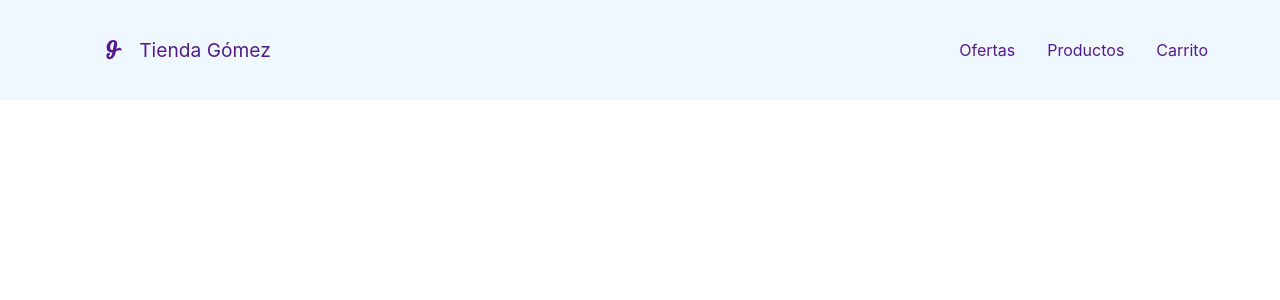
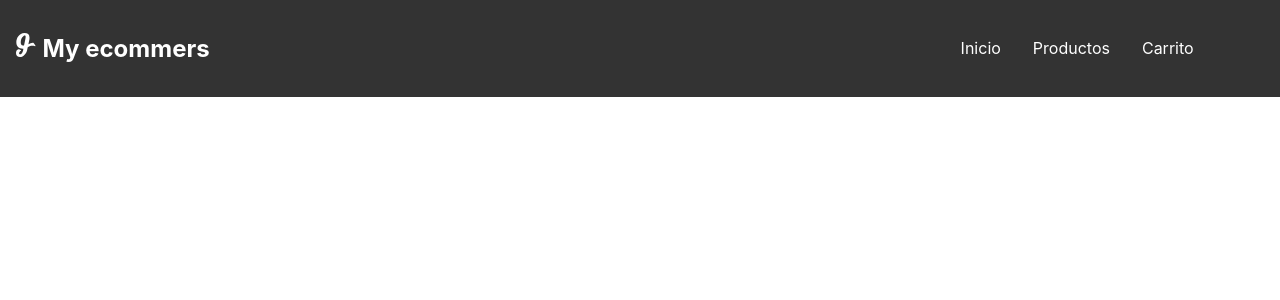
Before and after one commit to gomezz-mario/ecommerce-js, a React (Create React App) app: page / in a window 1280 px wide. Shown: the top 300 px of the page. Built offline with nearby package versions, Linux system fonts and the light colour scheme.

Commit message:
Implementación de Styled-components. Cambios en estructura de archivos. Nuevos estilos en Navbar.

```diff
--- a/package.json
+++ b/package.json
@@ -10,6 +10,7 @@
     "react-dom": "^18.2.0",
     "react-icons": "^4.4.0",
     "react-scripts": "5.0.1",
+    "styled-components": "^5.3.5",
     "web-vitals": "^2.1.4"
   },
   "scripts": {
--- a/src/App.js
+++ b/src/App.js
@@ -1,7 +1,7 @@
-import logo from './logo.svg';
+
 import './App.css';
 
-import Navbar from './componentes/Navbar/Navbar';
+import Navbar from './componentes/Navbar';
 
 function App() {
   return (
--- /dev/null
+++ b/src/componentes/Navbar.jsx
@@ -0,0 +1,46 @@
+import React from "react";
+import styled from 'styled-components';
+import { FaGlideG } from "react-icons/fa";
+
+export const Nabvar = () => {
+	return(
+		<NavbarContainer>
+			<h2><FaGlideG/> My ecommers</h2>
+			<ul className="nav__list">
+				<li><a className="nav__link" href="">Inicio</a></li>
+				<li><a className="nav__link" href="">Productos</a></li>
+				<li><a className="nav__link" href="">Carrito</a></li>
+			</ul>
+		</NavbarContainer>
+	);
+};
+
+export default Nabvar;
+
+const NavbarContainer = styled.nav`
+	h2{
+		margin-left: .4rem;
+		color: #FFF;
+	}
+
+	.nav__list {
+		display: flex;
+		justify-content: start;
+		align-items: center;
+		list-style: none;
+		margin-right: 4rem;
+	}
+	.nav__link{
+		display: flex;
+		align-items: center;
+		margin: 1rem;
+		text-decoration: none;
+		color: #FFF;
+	}
+
+	display: flex;
+	justify-content: space-between;
+	align-items: center;
+	padding: .4rem;
+	background-color: #333;
+`;
--- a/src/componentes/Navbar/Navbar.jsx
+++ /dev/null
@@ -1,26 +0,0 @@
-import React from "react";
-import "./navbar.css";
-
-import { FaGlideG } from "react-icons/fa";
-
-export const Nabvar = () => {
-	return(
-		<div className="container">
-			<nav className="nav">
-				<div className="nav__brand">
-					<a className="nav__link" href="">
-						<FaGlideG className="nav__link--icon"/>
-						<span className="nav__link--text">Tienda Gómez</span>
-					</a>
-				</div>
-				<ul className="nav__list">
-					<li><a className="nav__link" href="">Ofertas</a></li>
-					<li><a className="nav__link" href="">Productos</a></li>
-					<li><a className="nav__link" href="">Carrito</a></li>
-				</ul>
-			</nav>
-		</div>
-	);
-};
-
-export default Nabvar;
--- a/src/componentes/Navbar/navbar.css
+++ /dev/null
@@ -1,38 +0,0 @@
-.container{
-	display: block;
-	background-color: aliceblue;
-	padding: 0.5rem;
-	width: 100%;
-}
-.nav{
-	display: flex;
-	justify-content: space-between;
-	align-items: center;
-}
-.nav__brand{
-	display: flex;
-	justify-content: start;
-	align-items: center;
-	margin-left: 4rem;
-}
-
-.nav__list {
-	display: flex;
-	justify-content: start;
-	align-items: center;
-	list-style: none;
-	margin-right: 4rem;
-}
-.nav__link{
-	display: flex;
-	align-items: center;
-	margin: 1rem;
-	text-decoration: none;
-}
-
-.nav__link--icon, .nav__link--text{
-	display: block;
-	align-items: center;
-	font-size: 1.2rem;
-	margin-left: 1rem;
-}
```
Also changed, not shown: 1 other file (tests, documents, lock files or other folders).
